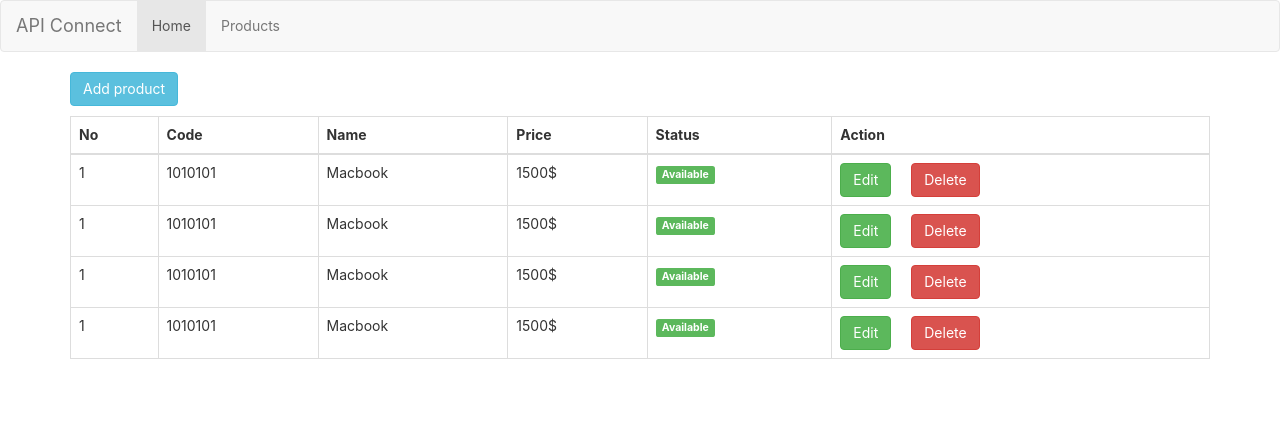
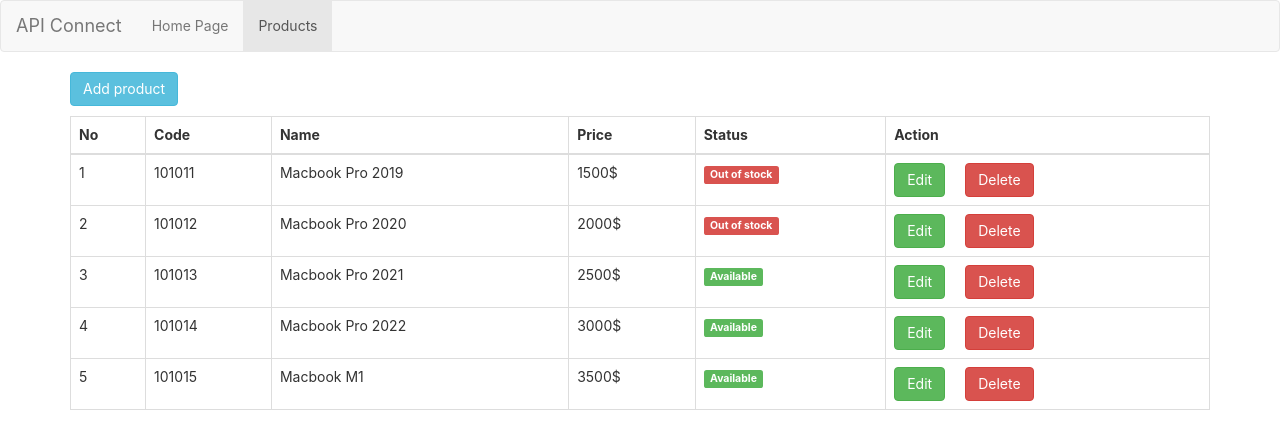
Before and after one commit to kido-project/training-react-connect-api, a React (Create React App) app: page /products in a window 1280 px wide. Shown: the top 448 px of the page. Built offline with nearby package versions, Linux system fonts and the light colour scheme.

Commit message:
Integrate react router

```diff
--- a/src/App.js
+++ b/src/App.js
@@ -1,23 +1,37 @@
 import React, { Component } from 'react';
+import { Switch, Route, BrowserRouter } from 'react-router-dom';
 import './App.css';
 import Menu from './components/Menu/Menu';
-import Products from './components/Products/Products';
-
+import routes from './routes';
 class App extends Component  {
   render() {
     return (
+      <BrowserRouter>
           <div>
               <Menu/>
               <div className="container">
                   <div className="row">
-                    <div className="col-xs-12 col-sm-12 col-md-12 col-lg-12">
-                    <button type="button" className="btn btn-info mb-10">Add product</button>
-                    <Products/>
+                      { this.showContent(routes) }
                   </div>
               </div>
           </div>
-        </div>
+        </BrowserRouter>
     );
+  }
+
+  showContent = (routes) => {
+    var result = null;
+    if(routes.length > 0) {
+      result = routes.map((route, index) => {
+        return <Route
+          key={ index }
+          path={ route.path }
+          exact={ route.exact }
+          component={ route.main }
+        />;
+      })
+    }
+    return <Switch>{ result  }</Switch>
   }
 }
 
--- a/src/components/Menu/Menu.js
+++ b/src/components/Menu/Menu.js
@@ -1,4 +1,33 @@
 import React, { Component } from 'react';
+import { Route, Link } from 'react-router-dom';
+
+const menus = [
+  {
+    name: 'Home Page',
+    to: '/',
+    exact: true,
+  },
+  {
+    name: 'Products',
+    to: '/products',
+    exact: false,
+  }
+];
+
+const MenuLink = ({ name, to, exact }) => {
+  return (<Route
+    path={ to }
+    exact={ exact }
+    children={({ match }) => {
+      var active = match ? 'active' : '';
+      return (
+        <li className={`${active}`}>
+            <Link to={to}>{ name }</Link>
+        </li>
+      );
+    }}
+  />);
+};
 
 class Menu extends Component  {
   render() {
@@ -7,17 +36,30 @@
            <div className="navbar navbar-default">
                 <a className="navbar-brand" href="google.com">API Connect</a>
                 <ul className="nav navbar-nav">
-                <li className="active">
-                    <a href="google.com">Home</a>
-                </li>
-                <li>
-                    <a href="google.com">Products</a>
-                </li>
+                  { this.showMenus(menus) }
                 </ul>
             </div>
         </div>
     );
   }
+
+  showMenus = (menus) => {
+    var result = null;
+    if(menus.length > 0){
+      result = menus.map((menu, index) => {
+        return (
+            <MenuLink
+            key={ index }
+            name={ menu.name }
+            to={ menu.to }
+            exact={ menu.exact }
+          />
+        );
+      });
+    }
+    return result;
+  }
+
 }
 
 export default Menu;
--- a/src/components/Product/Product.js
+++ b/src/components/Product/Product.js
@@ -2,13 +2,15 @@
 
 class Product extends Component  {
   render() {
+    var { product } = this.props;
+    var classStatus = product.status ? 'success' : 'danger'
     return (
       <tr>
-      <td>1</td>
-      <td>1010101</td>
-      <td>Macbook</td>
-      <td>1500$</td>
-      <td><span className="label label-success">Available</span></td>
+      <td>{ product.id }</td>
+      <td>{ product.code }</td>
+      <td>{ product.name }</td>
+      <td>{ product.price }$</td>
+      <td><span className={`label label-${classStatus}`}>{ product.status ? 'Available' : 'Out of stock' }</span></td>
       <td>
       <button type="button" className="btn btn-success mr-10">Edit</button>
       <button type="button" className="btn btn-danger ml-10">Delete</button>
--- a/src/components/Products/Products.js
+++ b/src/components/Products/Products.js
@@ -1,5 +1,4 @@
 import React, { Component } from 'react';
-import Product from './../Product/Product';
 
 class Products extends Component  {
   render() {
@@ -16,10 +15,7 @@
             </tr>
             </thead>
             <tbody>
-            <Product/>
-            <Product/>
-            <Product/>
-            <Product/>
+              { this.props.children }
             </tbody>
         </table>
     );
--- /dev/null
+++ b/src/pages/HomePage/HomePage.js
@@ -0,0 +1,13 @@
+import React, { Component } from 'react';
+
+class HomePage extends Component  {
+  render() {
+    return (
+        <div className="container">
+          <h1>Home Page</h1>
+        </div>
+    );
+  }
+}
+
+export default HomePage;
--- /dev/null
+++ b/src/pages/NotFound/NotFoundPage.js
@@ -0,0 +1,16 @@
+import React, { Component } from 'react';
+
+class NotFoundPage extends Component  {
+  render() {
+    return (
+        <div className="container">
+          <div className="alert alert-warning">
+            <button type="button" className="close" data-dismiss="alert" aria-hidden="true">&times;</button>
+            <strong>404</strong> Not Found ...
+          </div>
+        </div>
+    );
+  }
+}
+
+export default NotFoundPage;
--- /dev/null
+++ b/src/pages/ProductAction/ProductActionPage.js
@@ -0,0 +1,33 @@
+import React, { Component } from 'react';
+
+class ProductActionPage extends Component  {
+  render() {
+
+    return (
+        <div className="col-xs-6 col-sm-6 col-md-6 col-lg-6">
+          <form>
+            <div className="form-group">
+              <label>Product name</label>
+              <input type="text" className="form-control" id="" placeholder="Input field"/>
+            </div>
+            <div className="form-group">
+              <label>Price</label>
+              <input type="text" className="form-control" id="" placeholder="Input field"/>
+            </div>
+            <div className="form-group">
+              <label>Status</label>
+              <div className="checkbox">
+                <label>
+                  <input type="checkbox" value=""/>
+                  Checkbox
+                </label>
+              </div>
+            </div>
+            <button type="submit" className="btn btn-primary">Submit</button>
+          </form>
+        </div>
+    );
+  }
+}
+
+export default ProductActionPage;
--- /dev/null
+++ b/src/pages/Products/ProductsPage.js
@@ -0,0 +1,67 @@
+import React, { Component } from 'react';
+import Products from './../../components/Products/Products'
+import Product from './../../components/Product/Product'
+
+class ProductsPage extends Component  {
+  render() {
+    var products = [
+      {
+        id: 1,
+        code: '101011',
+        name: 'Macbook Pro 2019',
+        price: 1500,
+        status: false,
+      },
+      {
+        id: 2,
+        code: '101012',
+        name: 'Macbook Pro 2020',
+        price: 2000,
+        status: false,
+      },
+      {
+        id: 3,
+        code: '101013',
+        name: 'Macbook Pro 2021',
+        price: 2500,
+        status: true,
+      },
+      {
+        id: 4,
+        code: '101014',
+        name: 'Macbook Pro 2022',
+        price: 3000,
+        status: true,
+      },
+      {
+        id: 5,
+        code: '101015',
+        name: 'Macbook M1',
+        price: 3500,
+        status: true,
+      },
+    ];
+    return (
+        <div className="col-xs-12 col-sm-12 col-md-12 col-lg-12">
+                      <button type="button" className="btn btn-info mb-10">Add product</button>
+                      <Products>
+                        { this.showProducts(products) }
+                      </Products>
+                      </div>
+    );
+  }
+  showProducts = (products) => {
+    var result = null;
+    if(products.length > 0) {
+      result = products.map((product, index) => {
+        return <Product
+          key={ product.id }
+          product={ product }
+        />
+      });
+    }
+    return result;
+  }
+}
+
+export default ProductsPage;
--- a/src/routes.js
+++ b/src/routes.js
@@ -0,0 +1,35 @@
+import React from 'react';
+import HomePage from './pages/HomePage/HomePage';
+import NotFoundPage from './pages/NotFound/NotFoundPage';
+import ProductActionPage from './pages/ProductAction/ProductActionPage';
+import ProductsPage from './pages/Products/ProductsPage';
+
+const routes = [
+    {
+        path: '/',
+        exact: true,
+        main:() => <HomePage/>
+    },
+    {
+        path: '/products',
+        exact: false,
+        main: () => <ProductsPage/>
+    },
+    {
+        path: '/product/add',
+        exact: false,
+        main: () => <ProductActionPage/>
+    },
+    {
+        path: '/product/:id/edit',
+        exact: false,
+        main: ({ match }) => <ProductActionPage match={ match }/>
+    },
+    {
+        path: '',
+        exact: false,
+        main: () => <NotFoundPage/>
+    }
+];
+
+export default routes;
```
Lines whose indentation alone changed are shown as unchanged.
